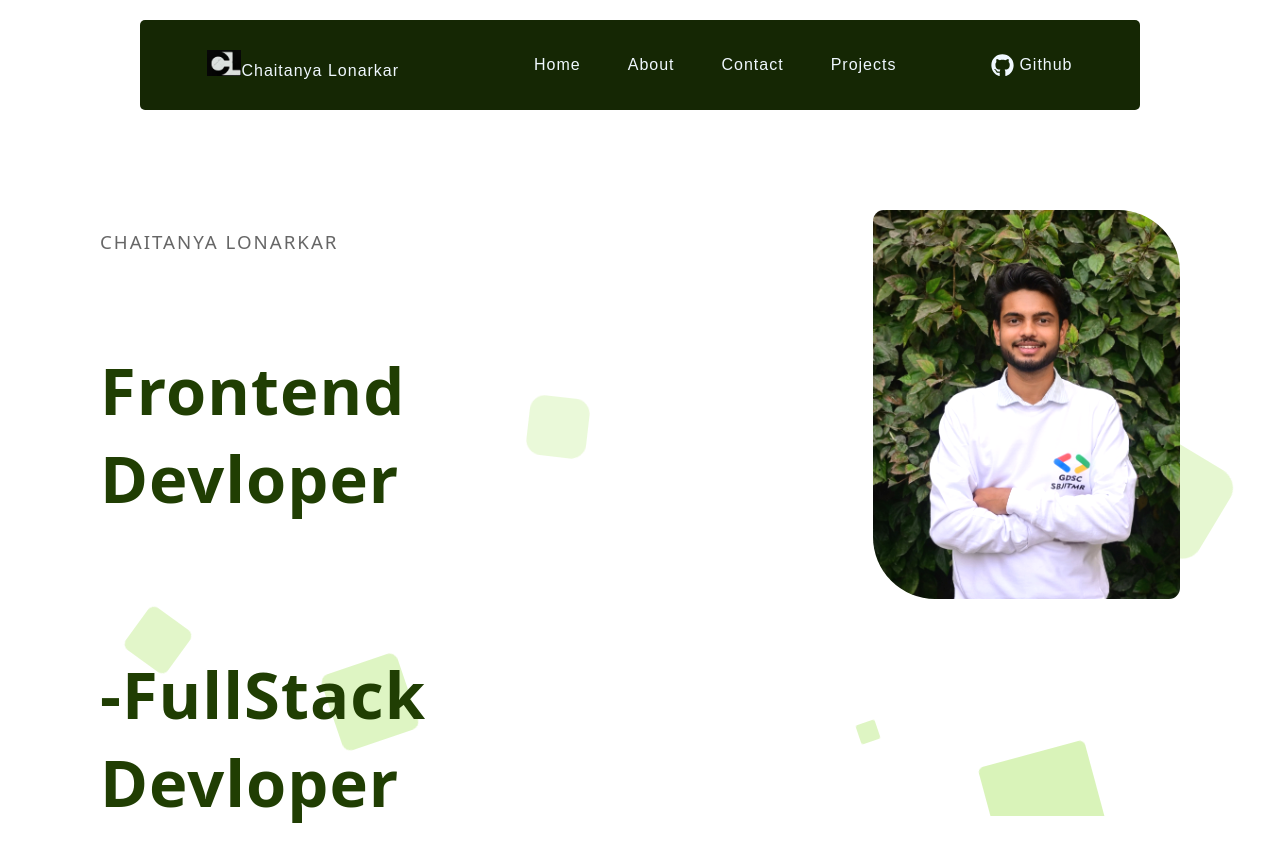
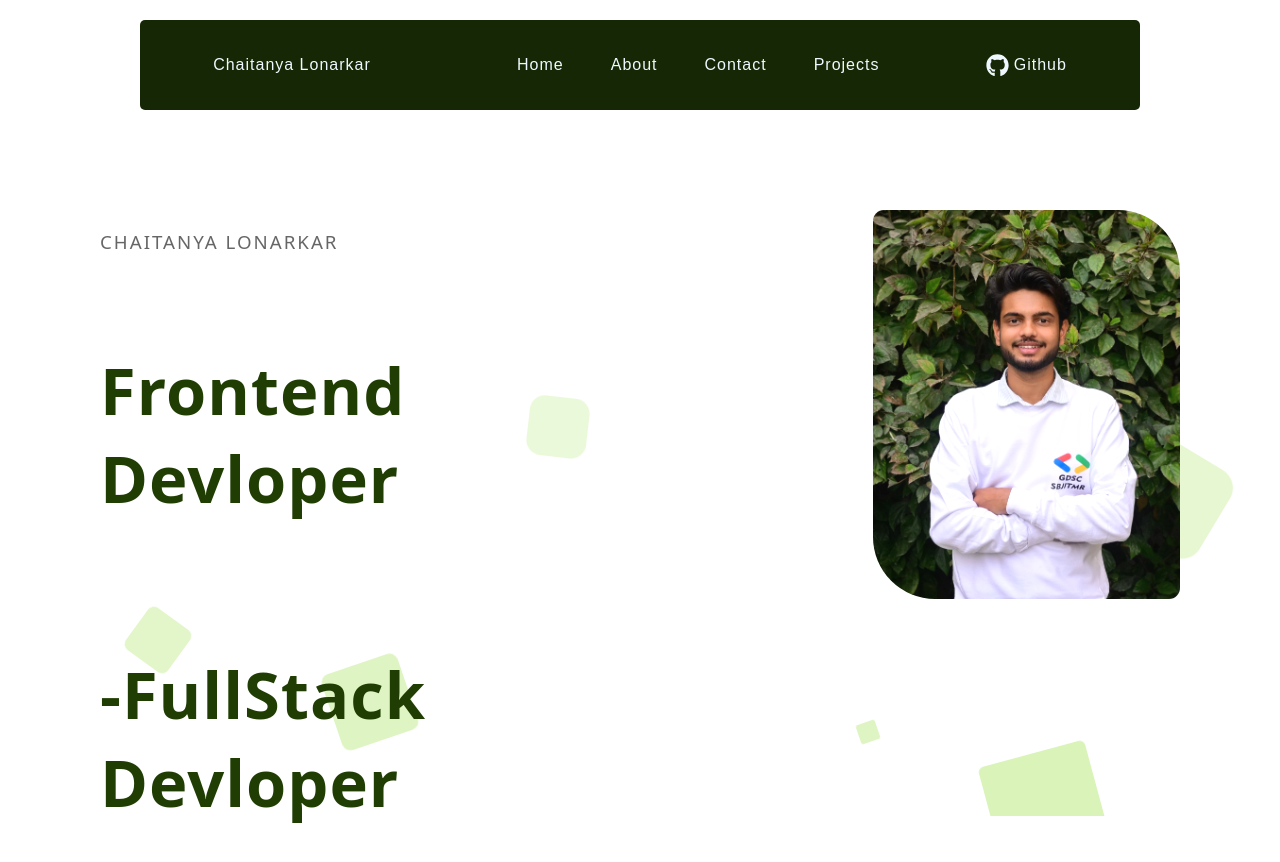
Before and after one commit to ChaitanyaLonarkar/MY-Portfolio, a React (Vite) app: page / in a window 1280 px wide. Shown: the top 862 px of the page. Built offline with nearby package versions, Linux system fonts and the light colour scheme.

Commit message:
remove logoo

```diff
--- a/src/Components/Navbar.jsx
+++ b/src/Components/Navbar.jsx
@@ -8,7 +8,7 @@ export default function Navbar() {
       <div className="nav">
         <div className="outer">
           <div className="logo">
-            <img src={logo} alt="" />
+            {/* <img src={logo} alt="" /> */}
             Chaitanya Lonarkar
           </div>
           <div className="links">
```
